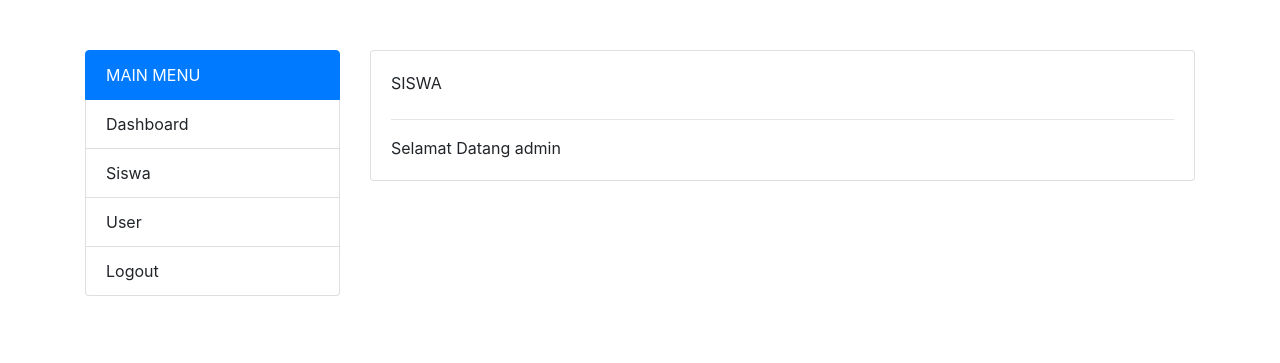
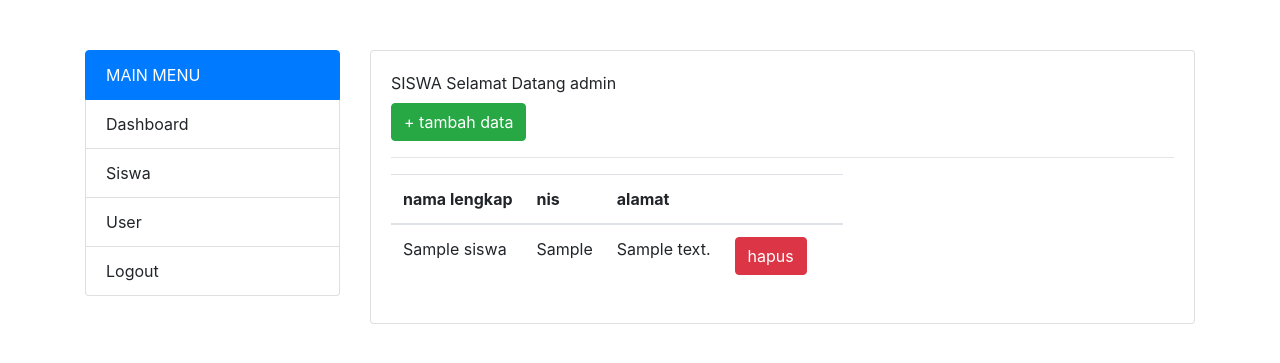
Before and after one commit to Matnay-14/PHP_MYSQLI_AJAX, a PHP site: page /modul-siswa/dashboard.php in a window 1280 px wide. Shown: the top 363 px of the page. Run offline with PHP 8.4, Linux system fonts and the light colour scheme; a user stored in the database is signed in; tables that the repository leaves empty hold one stand-in row (values such as "Sample post").

Commit message:
add delete

```diff
--- a/assets/menu.php
+++ b/assets/menu.php
@@ -2,8 +2,8 @@
     <ul class="list-group">
         <li class="list-group-item active">MAIN MENU</li>
         <a href="dashboard.php" class="list-group-item" style="color: #212529;">Dashboard</a>
-        <a href="http://<?php echo $_SERVER['SERVER_NAME'] ?>/PHP-MYSQLI-AJAX/modul-siswa/dashboard.php" class="list-group-item" style="color: #212529;">Siswa</a>
-        <a href="http://<?php echo $_SERVER['SERVER_NAME'] ?>/PHP-MYSQLI-AJAX/modul-user/dashboard.php" class="list-group-item" style="color: #212529;">User</a>
-        <a href="http://<?php echo $_SERVER['SERVER_NAME'] ?>/PHP-MYSQLI-AJAX/modul-user/logout.php" class="list-group-item" style="color: #212529;">Logout</a>
+        <a href="http://<?php echo $_SERVER['SERVER_NAME'] ?>/PHP_MYSQLI_AJAX/modul-siswa/dashboard.php" class="list-group-item" style="color: #212529;">Siswa</a>
+        <a href="http://<?php echo $_SERVER['SERVER_NAME'] ?>/PHP_MYSQLI_AJAX/modul-user/dashboard.php" class="list-group-item" style="color: #212529;">User</a>
+        <a href="http://<?php echo $_SERVER['SERVER_NAME'] ?>/PHP_MYSQLI_AJAX/modul-user/logout.php" class="list-group-item" style="color: #212529;">Logout</a>
     </ul>
 </div>
--- a/modul-siswa/dashboard.php
+++ b/modul-siswa/dashboard.php
@@ -1,6 +1,7 @@
 <?php
 
 session_start();
+include '../config/koneksi.php';
 
 if (!$_SESSION['id_user']) {
     echo '<script>
@@ -9,7 +10,20 @@ if (!$_SESSION['id_user']) {
     </script>
     ';
 }
-
+// jika tombol simpan/add di klik
+if (isset($_POST['addSiswa'])) {
+    $nama_lengkap = $_POST['nama_lengkap'];
+    $nis = $_POST['nis'];
+    $alamat = $_POST['alamat'];
+    $q = "INSERT INTO tbl_siswa(nama_lengkap, nis, alamat) VALUES (' $nama_lengkap  ', '  $nis  ', '  $alamat  ')";
+    $connection->query($q);
+}
+//jika tombol hapus di klik
+if (isset($_POST['hapusSiswa'])) {
+    $id_siswa = $_POST['id_siswa'];
+    $q = "DELETE FROM tbl_siswa WHERE id_siswa = '$id_siswa'";
+    $connection->query($q);
+}
 ?>
 
 <!doctype html>
@@ -36,10 +50,74 @@ if (!$_SESSION['id_user']) {
                 <div class="card">
                     <div class="card-body">
                         <label>SISWA</label>
+                        Selamat Datang <?php echo $_SESSION['nama_lengkap'] ?>
+                        <br>
+                        <button class="btn btn-success" data-toggle="modal" data-target="#modalAdd">+ tambah data</button>
+                        <div class="modal fade" id="modalAdd" tabindex="-1" role="dialog" aria-labelledby="modalAddLabel" aria-hidden="true">
+                            <div class="modal-dialog" role="document">
+                                <div class="modal-content">
+                                    <div class="modal-header">Tambah Data</div>
+                                    <div class="modal-body">
+                                        <form action="" method="post">
+                                            <div class="form-group">
+                                                <label>Nama Lengkap</label>
+                                                <input type="text" placeholder="isikan nama anda" name="nama_lengkap" id="" class="form-control">
+                                            </div>
+                                            <div class="form-group">
+                                                <label>NIS</label>
+                                                <input type="text" placeholder="isikan nama NIS" name="nis" id="" class="form-control">
+                                            </div>
+                                            <div class="form-group">
+                                                <label>Alamat</label>
+                                                <input type="text" placeholder="isikan alamat" name="alamat" id="" class="form-control">
+                                            </div>
+                                            <div class="form-group">
+                                                <button name="addSiswa" type="submit" class="form-control btn btn-success">Simpan</button>
+                                            </div>
+                                        </form>
+                                    </div>
+                                </div>
+                            </div>
+                        </div>
                         <hr>
-
-                        Selamat Datang <?php echo $_SESSION['nama_lengkap'] ?>
-
+                        <table class="table table-responsive">
+                            <thead>
+                                <tr>
+                                    <th>nama lengkap</th>
+                                    <th>nis</th>
+                                    <th>alamat</th>
+                                    <th></th>
+                                    <th></th>
+                                </tr>
+                            </thead>
+                            <tbody>
+                                <?php
+                                $q = "SELECT * FROM tbl_siswa";
+                                $r = $connection->query($q);
+                                while ($d = mysqli_fetch_object($r)) { ?>
+                                    <tr>
+                                        <td>
+                                            <?= $d->nama_lengkap ?>
+                                        </td>
+                                        <td>
+                                            <?= $d->nis ?>
+                                        </td>
+                                        <td>
+                                            <?= $d->alamat ?>
+                                        </td>
+                                        <td>
+                                            <form action="" method="post">
+                                                <input type="hidden" name="id_siswa" value="<?= $d->id_siswa ?>">
+                                                <button name="hapusSiswa" class="btn btn-danger">hapus
+                                            </form>
+                                        </td>
+                                        <td></td>
+                                    </tr>
+                                <?php
+                                }
+                                ?>
+                            </tbody>
+                        </table>
                     </div>
                 </div>
             </div>
```
